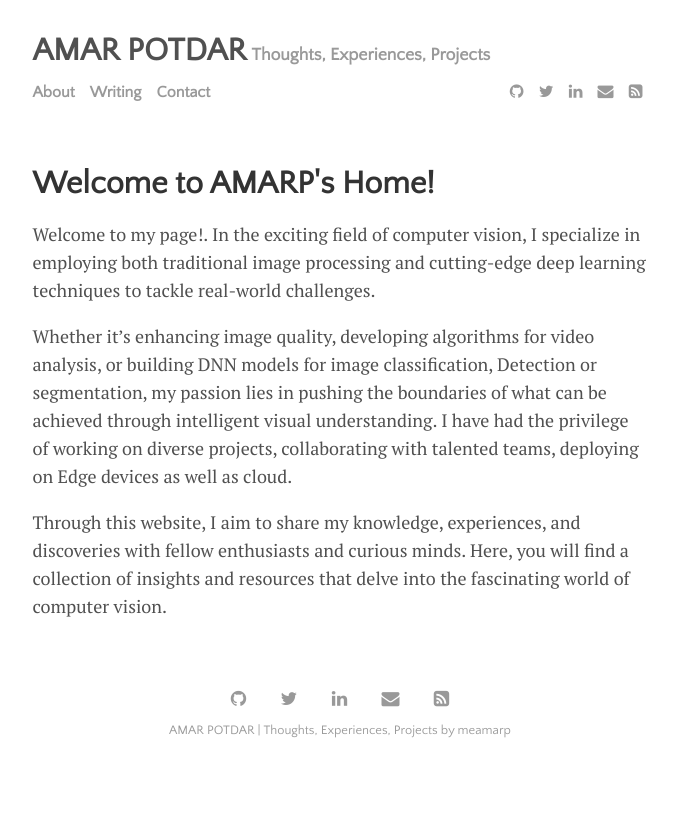
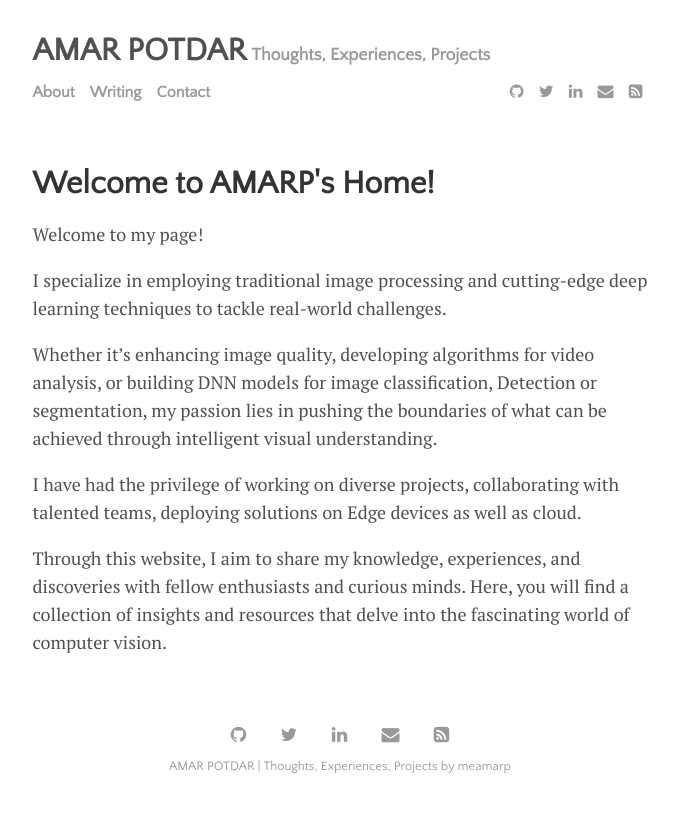
Before and after one commit to MeAmarP/meamarp.github.io, a Jekyll site: the page built from menu/about.md, in a window 1280 px wide. Shown: the top 813 px of the page, without its empty margins (300-978 px from the left). Built offline with Jekyll 4.4.1, drawn with Linux system fonts in a browser that asks for light colours.

Commit message:
few changes

```diff
--- a/menu/about.md
+++ b/menu/about.md
@@ -4,8 +4,12 @@ title: Welcome to AMARP's Home!
 permalink: /about
 ---
 
-Welcome to my page!. In the exciting field of computer vision, I specialize in employing both traditional image processing and cutting-edge deep learning techniques to tackle real-world challenges.
+Welcome to my page!
 
-Whether it's enhancing image quality, developing algorithms for video analysis, or building DNN models for image classification, Detection or segmentation, my passion lies in pushing the boundaries of what can be achieved through intelligent visual understanding. I have had the privilege of working on diverse projects, collaborating with talented teams, deploying on Edge devices as well as cloud.
+I specialize in employing traditional image processing and cutting-edge deep learning techniques to tackle real-world challenges.
+
+Whether it's enhancing image quality, developing algorithms for video analysis, or building DNN models for image classification, Detection or segmentation, my passion lies in pushing the boundaries of what can be achieved through intelligent visual understanding.
+
+I have had the privilege of working on diverse projects, collaborating with talented teams, deploying solutions on Edge devices as well as cloud.
 
 Through this website, I aim to share my knowledge, experiences, and discoveries with fellow enthusiasts and curious minds. Here, you will find a collection of insights and resources that delve into the fascinating world of computer vision.
```
